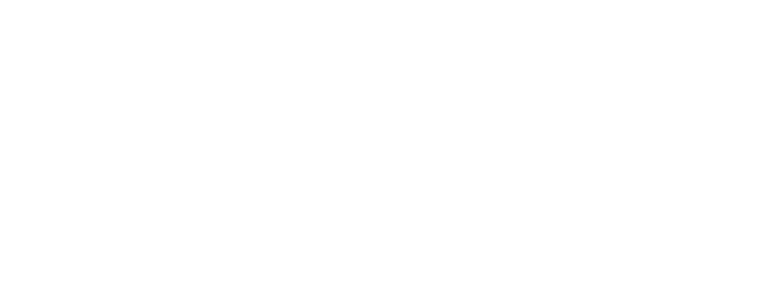
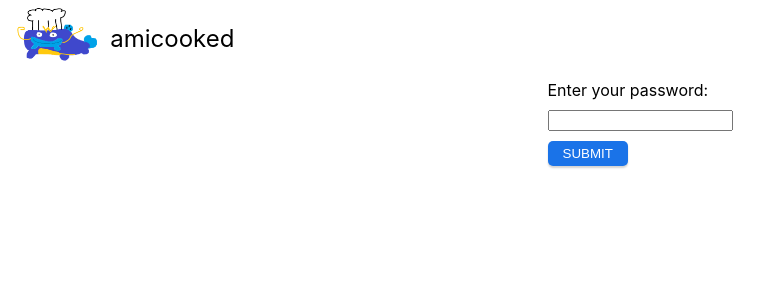
Before and after one commit to majackie/amicooked, a React (Create React App) app: page /user-dashboard/safety-tools/privacy-checker/check-password in a window 1280 px wide. Before the commit this address had no page. Shown: the top 300 px of the page, without its empty margins (0-779 px from the left). Built offline with nearby package versions, Linux system fonts and the light colour scheme.

Commit message:
create endpoint and frontend to check passwords

```diff
--- a/package.json
+++ b/package.json
@@ -43,5 +43,8 @@
   },
   "devDependencies": {
     "react-router-dom": "^6.26.2"
+  },
+  "overrides": {
+    "react-refresh": "0.11.0"
   }
 }
--- a/src/App.js
+++ b/src/App.js
@@ -6,6 +6,7 @@
 import SafetyTools from "./pages/SafetyTools";
 import PrivacyChecker from "./pages/PrivacyChecker";
 import CheckEmail from "./pages/CheckEmail";
+import CheckPassword from "./pages/CheckPassword";
 import Sagwa from "./pages/Sagwa";
 import LessonsHome from "./pages/LessonsHome";
 import Lesson from "./pages/Lesson";
@@ -22,6 +23,7 @@
         <Route path="/user-dashboard/safety-tools" element={<SafetyTools />} />
         <Route path="/user-dashboard/safety-tools/privacy-checker" element={<PrivacyChecker />} />
         <Route path="/user-dashboard/safety-tools/privacy-checker/check-email" element={<CheckEmail />} />
+		<Route path="/user-dashboard/safety-tools/privacy-checker/check-password" element={<CheckPassword />} />
         <Route path="/user-dashboard/safety-tools/sagwa" element={<Sagwa />} />
         <Route path="/user-dashboard/safety-tools/lessons-home" element={<LessonsHome />} />
         {/* TODO: Turn this into a loop to generate Route component with path lesson/id */}
--- a/src/pages/CheckEmail.js
+++ b/src/pages/CheckEmail.js
@@ -5,7 +5,7 @@
 import AppHeader from "../shared/AppHeader";
 
 function CheckEmail() {
-	const url = "http://127.0.0.1:5000/api/breachedaccount/";
+	const url = "http://127.0.0.1:5000/api/hibp/email/";
 	const [email, setEmail] = useState("");
 	const [result, setResult] = useState(null);
 
--- /dev/null
+++ b/src/pages/CheckPassword.js
@@ -0,0 +1,57 @@
+import "../style/CheckPassword.css"
+
+import { useState } from "react";
+import Button from "../shared/Button"
+import AppHeader from "../shared/AppHeader";
+
+function CheckPassword() {
+	const url = "http://127.0.0.1:5000/api/hibp/password/";
+	const [password, setPassword] = useState("");
+	const [result, setResult] = useState(null);
+
+	const handlePasswordChange = (event) => {
+		setPassword(event.target.value);
+	};
+
+	const handleSubmit = async () => {
+		try {
+			const response = await fetch(url + password, {
+				method: "GET",
+				headers: {
+					"Content-Type": "application/json"
+				}
+			});
+			if (response.ok) {
+				const data = await response.json();
+				setResult(data);
+				console.log(data);
+			} else {
+				console.error("Error fetching data");
+				setResult({ error: "Error fetching data" });
+			}
+		} catch (error) {
+			console.error("Error:", error);
+			setResult({ error: "Internal Server Error" });
+		}
+	};
+
+	return (
+		<div className="CheckPassword">
+			<AppHeader />
+			<div className="Body">
+				<form onSubmit={(e) => e.preventDefault()}>
+					<label className="form-element">Enter your password:</label>
+					<input className="form-element" type="password" id="password" name="password" value={password} onChange={handlePasswordChange}></input>
+					<Button className="form-element" theme="primary" onClick={handleSubmit}>Submit</Button>
+				</form>
+				<div id="check-password-result">
+					{result && (
+						<p>Your password has been breached {result.count ? result.count : "0"} times.</p>
+					)}
+				</div>
+			</div>
+		</div>
+	);
+}
+
+export default CheckPassword;
--- a/src/pages/PrivacyChecker.js
+++ b/src/pages/PrivacyChecker.js
@@ -14,7 +14,7 @@
 					<p>Click below to see if your info is compromised in the dark web!</p>
 				</div>
 				<Button theme="primary" onClick={() => navigate('/user-dashboard/safety-tools/privacy-checker/check-email')}>Email</Button>
-				<Button theme="primary" onClick={() => navigate('/user-dashboard/safety-tools/sagwa')}>Password</Button>
+				<Button theme="primary" onClick={() => navigate('/user-dashboard/safety-tools/privacy-checker/check-password')}>Password</Button>
 				<Button theme="primary" onClick={() => navigate('/user-dashboard/safety-tools/sagwa')}>SIN</Button>
 				<Button theme="primary" onClick={() => navigate('/user-dashboard/safety-tools/sagwa')}>Driver's License</Button>
 				<Button theme="primary" onClick={() => navigate('/user-dashboard/safety-tools/sagwa')}>Credit Card</Button>
```
Also changed, not shown: src/style/CheckPassword.css (added), 2 other files (tests, documents, lock files or other folders).
